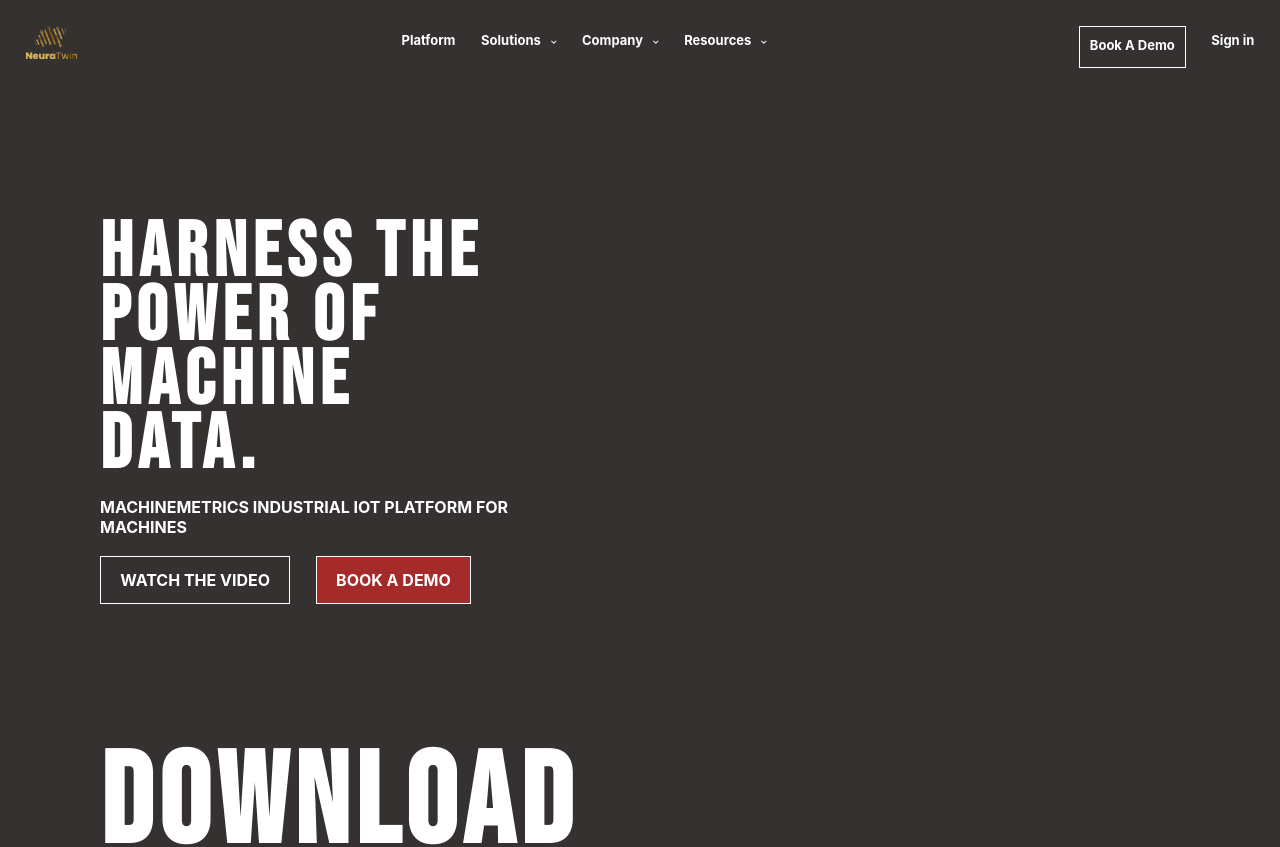
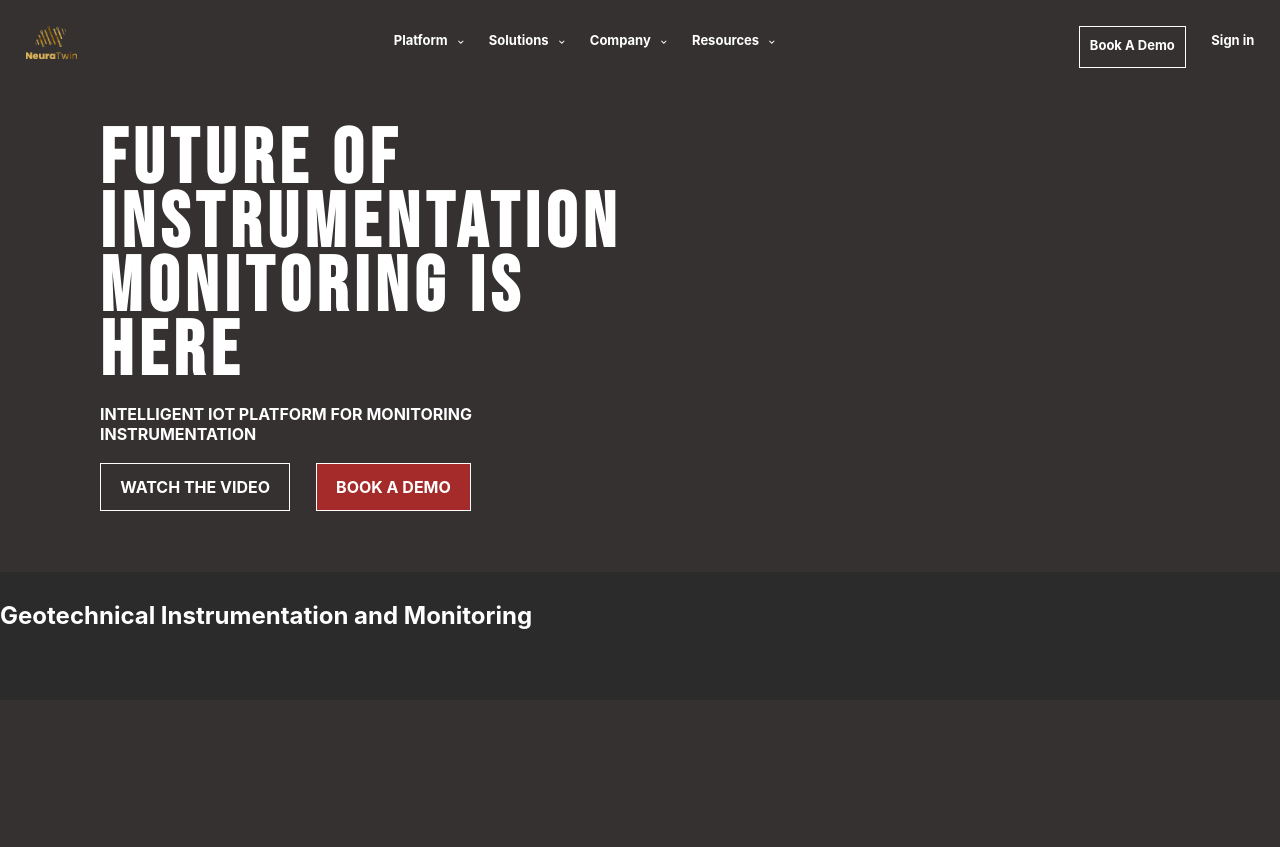
Before and after one commit to pragyavaishanav/React-Project, a React (Create React App) app: page / in a window 1280 px wide. Shown: the top 847 px of the page. After the commit the page ends 800 px from the top, so only its background shows below. Built offline with nearby package versions, Linux system fonts and the light colour scheme.

Commit message:
Resolution

```diff
--- a/package.json
+++ b/package.json
@@ -13,7 +13,7 @@
     "react": "^17.0.2",
     "react-dom": "^17.0.2",
     "react-router-dom": "^5.2.0",
-    "react-scripts": "^4.0.3",
+    "react-scripts": "4.0.3",
     "web-vitals": "^1.1.2"
   },
   "scripts": {
--- /dev/null
+++ b/src/components/hscroller/hscroller.component.jsx
@@ -0,0 +1,21 @@
+import React from "react";
+import "./hscroller.styles.scss";
+
+const Hscroller = () => {
+  return (
+    <div
+      style={{
+        backgroundColor: "rgb(43,43,43)",
+        height: "10vw",
+        color: "white",
+      }}
+    >
+      <h2>
+        <br />
+        Geotechnical Instrumentation and Monitoring
+      </h2>
+    </div>
+  );
+};
+
+export default Hscroller;
--- a/src/components/subnavbar/subnavbar.component.jsx
+++ b/src/components/subnavbar/subnavbar.component.jsx
@@ -3,10 +3,14 @@ import './subnavbar.styles.scss'
 
 const Subnavbar = (props) => (
     <div className = {props.className +" menu-overflow"}>
-    <ul>
-        <li>Industy 1.0</li>
-        <li> Industry 2.0</li>
-    </ul>
+        <ul>
+            {
+                props.items.map( item=>(
+                    <li key={item}>{item}</li>
+                )
+                )
+            }
+        </ul>
     </div>
 
 );
--- a/src/components/subnavbar/subnavbar.styles.scss
+++ b/src/components/subnavbar/subnavbar.styles.scss
@@ -2,19 +2,21 @@
     color:black;
     position: fixed;
     left: 0;
-    top: 5.2vw;
+    top: 5vw;
     transform: translate3d(-100vw, 0, 0);
-    background-color: brown;
+    background-color: rgba(164,42,42,0.5);
     width: 100vw;
     height: 14vh;
     color: white;
     padding-top: 2vw;
     box-shadow: 0px 2px grey;
     font-size: small;
+
 ul {
     float: left;
     li{
         list-style: none;
+
     }
 }
 
--- a/src/pages/homepage.jsx
+++ b/src/pages/homepage.jsx
@@ -1,13 +1,13 @@
 import React from "react";
 import Header from "../sections/header/header.component";
 import AnimScroll from "../sections/animator/animator.component";
-import Download from "../sections/download/download.component";
+import Hscroller from "../components/hscroller/hscroller.component";
 
 const Homepage = () => (
   <div>
     <Header></Header>
     <AnimScroll></AnimScroll>
-    <Download></Download>
+    <Hscroller></Hscroller>
   </div>
 );
 
--- a/src/sections/animator/animator.component.jsx
+++ b/src/sections/animator/animator.component.jsx
@@ -1,35 +1,27 @@
-import React from 'react';
-import './animator.styles.scss'
+import React from "react";
+import "./animator.styles.scss";
 
-import PrimaryButton from '../../components/button/button.component'
+import PrimaryButton from "../../components/button/button.component";
 
 const AnimScroll = () => (
-    <div className="container">
-        <div className="home-scroller">
-            <div className="home-intro">
-                HARNESS THE POWER OF MACHINE DATA.
-            </div>
-            <div>
+  <div className="container">
+    <div className="home-scroller">
+      <div className="home-intro">
+        FUTURE OF INSTRUMENTATION MONITORING IS HERE
+      </div>
+      <div></div>
+    </div>
+    <br />
 
-            </div>
+    <div style={{ float: "left", color: "white", fontWeight: "bold" }}>
+      INTELLIGENT IOT PLATFORM FOR MONITORING INSTRUMENTATION
     </div>
-    <br/>
-
-    <div style={{float:'left', color: 'white', fontWeight:'bold'}}>
-        MACHINEMETRICS INDUSTRIAL IOT PLATFORM FOR MACHINES
+    <br />
+    <div style={{ float: "left", paddingTop: "1vw", display: "flex" }}>
+      <PrimaryButton>WATCH THE VIDEO</PrimaryButton>
+      <PrimaryButton color="brown">BOOK A DEMO</PrimaryButton>
     </div>
-    <br/>
-    <div style={{float: 'left' , paddingTop:'1vw', display: 'flex'}}>
-    <PrimaryButton >
-        WATCH THE VIDEO
-    </PrimaryButton>
-    <PrimaryButton color='brown'>
-        BOOK A DEMO
-    </PrimaryButton>
-    </div>
-
-
-    </div>
-) ;
+  </div>
+);
 
 export default AnimScroll;
--- a/src/sections/animator/animator.styles.scss
+++ b/src/sections/animator/animator.styles.scss
@@ -3,7 +3,6 @@
 .container {
     padding: 10% 60% 10% 100px;;
 }
-
 .home-scroller{
     display: flex;
     justify-content: space-between;
--- a/src/sections/header/header.component.jsx
+++ b/src/sections/header/header.component.jsx
@@ -6,6 +6,25 @@ import { FontAwesomeIcon } from '@fortawesome/react-fontawesome'
 import { faChevronDown } from '@fortawesome/free-solid-svg-icons'
 
 class Header extends React.Component {
+    constructor(props) {
+        super(props);
+        this.state={
+            subMenu: [
+                {   key: '11',
+                    menu: "Platform",
+                    menuItems: ["platform1"]},
+                {   key: '12',
+                    menu: "Solutions",
+                    menuItems: ["solutions1", "solutions2"]},
+                {   key: '13',
+                    menu: "Company",
+                    menuItems: ["company1", "company2"]},
+                {   key: '14',
+                    menu: "Resources",
+                    menuItems: ["Resource1", "Resource2"]}
+            ]
+        };
+    }
 
 render () {
     return(
@@ -16,23 +35,15 @@ render () {
             </div>
 
             <div className="menu-items">
-                <div className="ind-items">Platform</div>
-                <div className="ind-items">
-                    Solutions
-                    <FontAwesomeIcon style={{marginLeft:"10px", fontSize:"0.5vw" }} icon={faChevronDown} />
-                    </div>
-
-                <div className="ind-items">
-                    Company
-                    <FontAwesomeIcon style={{marginLeft:"10px",  fontSize:"0.5vw" }} icon={faChevronDown} />
-                    </div>
-                <div className="rs-items" id="Resources">
-                    Resources
-                    <FontAwesomeIcon className="rs-icon" style={{marginLeft:"10px" , fontSize:"0.5vw" }} icon={faChevronDown} />
-                    <Subnavbar className="menu-overflow"></Subnavbar>
-                    </div>
-
-
+                {this.state.subMenu.map(
+                    submenu=> (
+                        <div className= {submenu.menu+" rs-items ind-items"} key={submenu.key}>
+                            {submenu.menu}
+                            <FontAwesomeIcon className="rs-icon" style={{marginLeft:"10px", fontSize:"0.5vw" }} icon={faChevronDown} />
+                            <Subnavbar items={submenu.menuItems} className="menu-overflow" ></Subnavbar>
+                        </div>)
+                )
+                }
             </div>
             <div className="side-items">
                 <div className="button">Book A Demo</div>
--- a/src/sections/header/header.styles.scss
+++ b/src/sections/header/header.styles.scss
@@ -2,6 +2,8 @@
 .menu-container {
     display: flex;
     justify-content: space-between;
+    position: fixed;
+    width: 100vw;
 
 .logo-container{
     height: 5vw;
@@ -24,6 +26,8 @@
     transition: color 0.5s ease;
     margin-top: 0.5vw;
     padding-left: 2vw;
+    height: 3vw;
+    /*border: solid white 1px; */
     font-size: small;
     }
 
```
Also changed, not shown: src/components/hscroller/hscroller.styles.scss (added), 1 other file (tests, documents, lock files or other folders).
